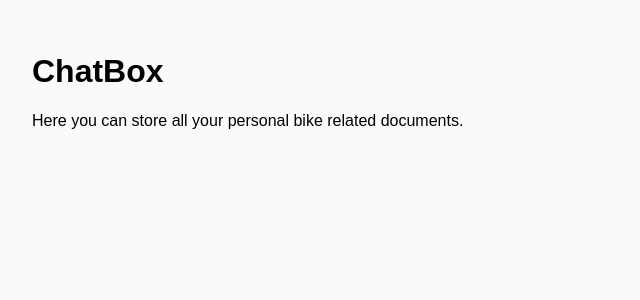
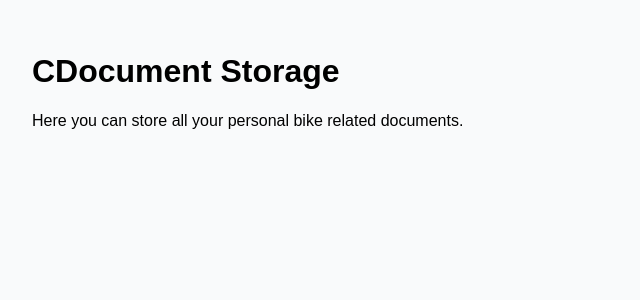
Before and after one commit to MatasZos/RoadGuardian, a Next.js app: page /documents in a window 1280 px wide. Shown: the top 300 px of the page, without its empty margins (0-640 px from the left). Built offline with nearby package versions, Linux system fonts and the light colour scheme.

Commit message:
Change heading from 'ChatBox' to 'CDocument Storage'

```diff
--- a/src/app/documents/page.js
+++ b/src/app/documents/page.js
@@ -1,7 +1,7 @@
 export default function DocumentsPage() {
   return (
     <main style={{ padding: "2rem", fontFamily: "sans-serif" }}>
-      <h1>ChatBox</h1>
+      <h1>CDocument Storage</h1>
       <p>Here you can store all your personal bike related documents.</p>
     </main>
   );
```
